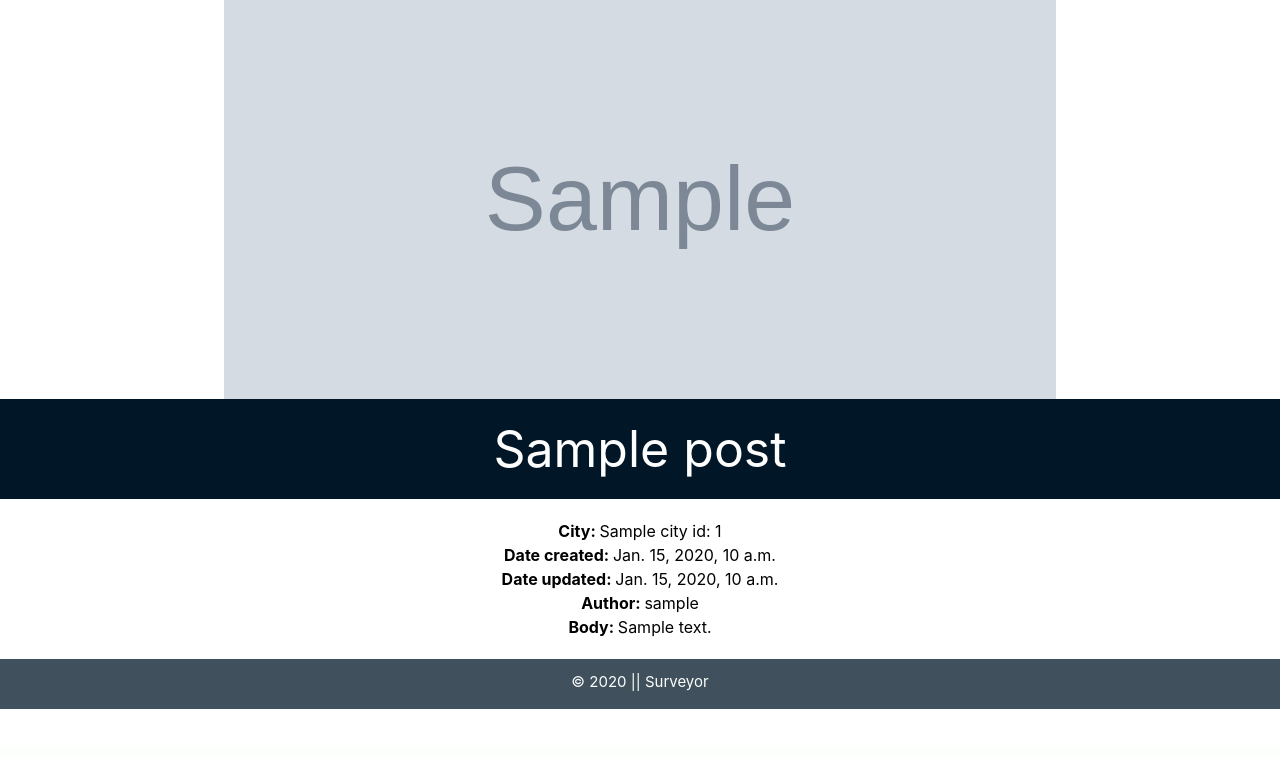
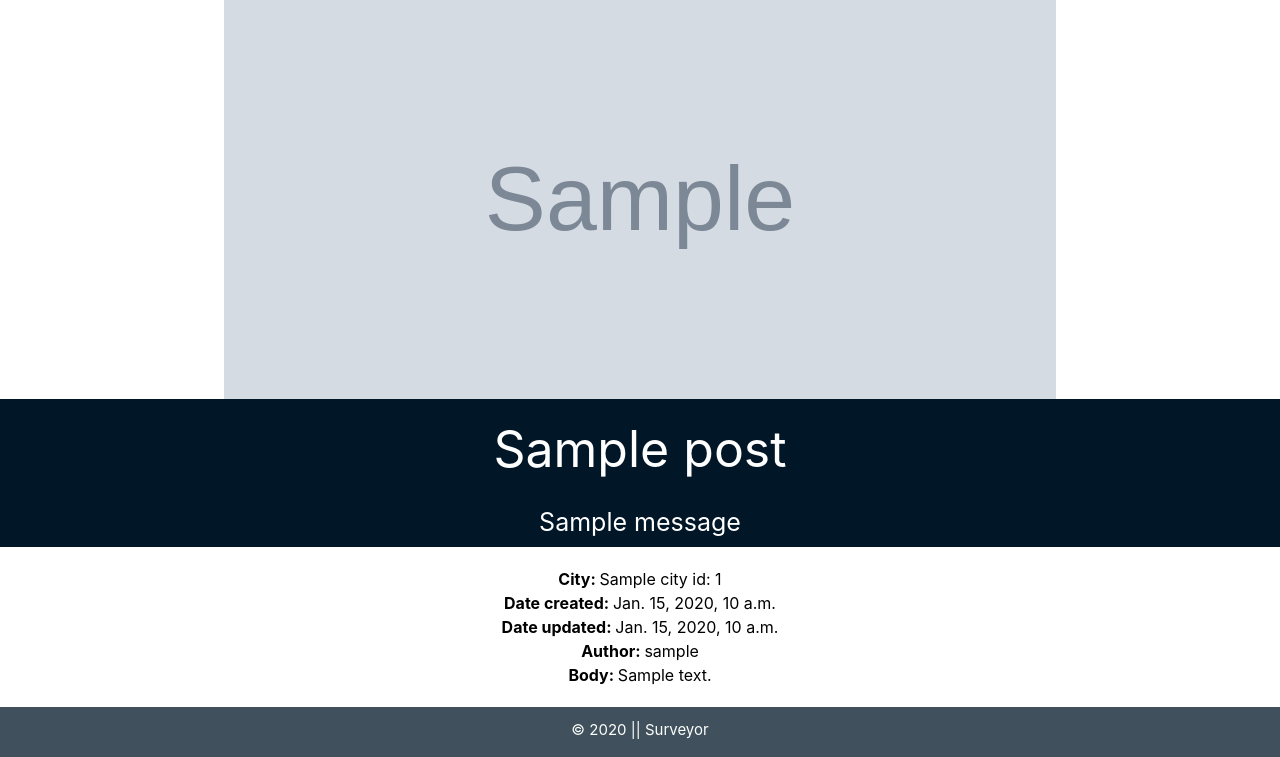
Before and after one commit to desertlp/wayfarer, a Django app: page /post/1/ in a window 1280 px wide. Shown: the part 53-810 px from the top of the page. Before the commit the page ends 762 px from the top, so only its background shows below. Run offline with Django 3.2, Linux system fonts and the light colour scheme; tables that the repository leaves empty hold one stand-in row (values such as "Sample post"); grey boxes marked "Sample" are stand-in pictures; one stand-in notice (Sample message) is shown; some libraries are stand-ins or nearby versions.

Commit message:
Successful post message created.

```diff
--- a/main_app/static/styles/style.css
+++ b/main_app/static/styles/style.css
@@ -453,6 +453,12 @@ Post
     margin: 12px 0 0 0;
 }
 
+.message-alert {
+    font-size: 25px;
+    padding: 5px 0 5px 0;
+    color: white;
+}
+
 /* EDIT POST */
 
 .edit-post-header-container {
--- a/main_app/templates/home.html
+++ b/main_app/templates/home.html
@@ -13,7 +13,6 @@
                 <h4 class="carousel-item-name animate__animated animate__fadeInUp">San Francisco</h4>
             </div>
         </div>
-
         <!-- SECOND ITEM: LONDON -->
         <div class="carousel-item">
             <img src="{% static 'images/london.jpg' %}" class="d-block w-100 carousel-image" alt="London">
--- a/main_app/templates/post/show.html
+++ b/main_app/templates/post/show.html
@@ -10,10 +10,16 @@
         <!-- POST TITLE CONTAINER -->
         <div class="post-title-container">
             <h1 class="post-title animate__animated animate__fadeInUp">{{ post.title }}</h1>
+            {% if messages %}
+            <ul class="messages">
+                {% for message in messages %}
+                <li {% if message.tags %} class="{{ message.tags }} animate__animated animate__fadeInUp message-alert" {% endif %}> {{ message }}</li>
+                {% endfor %}
+            </ul>
+            {% endif %}
         </div>
         <!-- POST BOTTOM -->
         <div class="post-bottom">
-
             <div class="post-city post-item"><span class="post-field-label">City: </span>{{ post.city }}</div>
             <div class="post-date post-item">
                 <div class="post-item"><span class="post-field-label">Date created: </span> {{ post.created }}</div>
--- a/main_app/views.py
+++ b/main_app/views.py
@@ -3,6 +3,7 @@ from .models import City, Post, Comment, User, Profile
 from .forms import SignUpForm, UserProfileForm, UserUpdateForm, ProfileUpdateForm, PostForm
 from django.contrib.auth import login, authenticate
 from django.contrib.auth.decorators import login_required
+from django.contrib import messages
 
 def signup(request):
     if request.method == 'POST':
@@ -86,6 +87,7 @@ def new_post(request, city_id):
             post.user_id = request.user.id
             post.city_id = city_id
             post.save()
+            messages.success(request, "Post created!")
             return redirect('post', post.id)
     else:
         new_post_form = PostForm()
```
